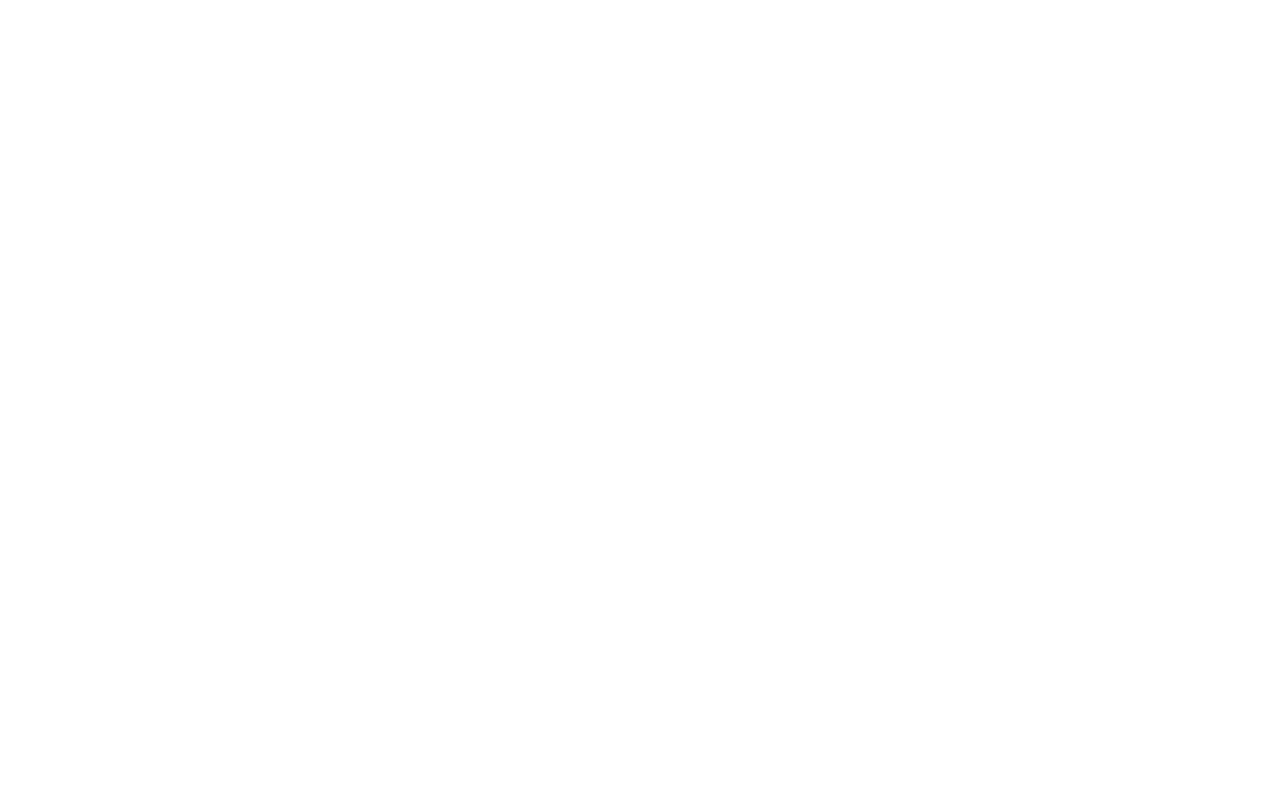
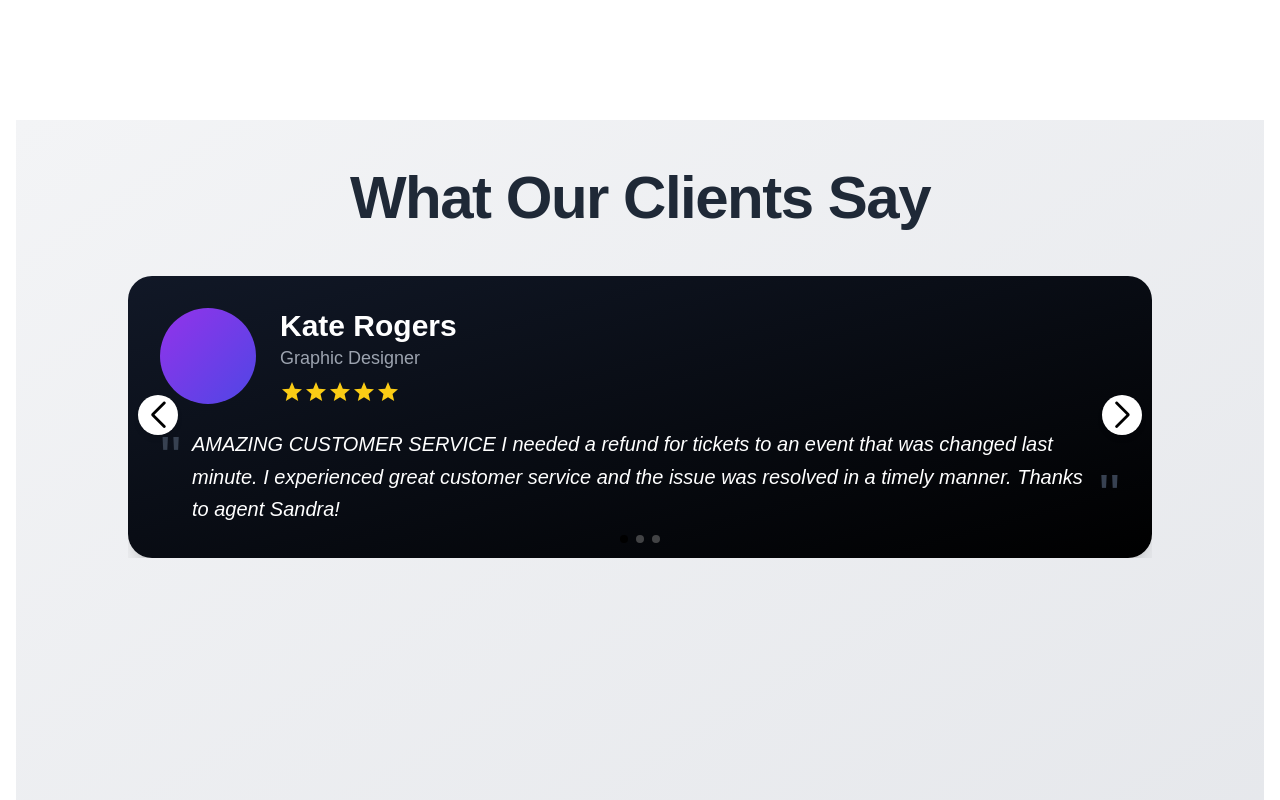
Before and after one commit to anubhakapur/GulaabJamoon, a React (Vite) app in the folder frontend/: page / in a window 1280 px wide. Shown: the part 1640-2440 px from the top of the page. Before the commit the page ends 1824 px from the top, so only its background shows below. Built offline with nearby package versions, Linux system fonts and the light colour scheme.

Commit message:
testimonial - basic

```diff
--- a/frontend/src/Pages/Homepage.jsx
+++ b/frontend/src/Pages/Homepage.jsx
@@ -4,7 +4,7 @@
 import TripCarousel from "../components/TripCarousel";
 import { motion } from "framer-motion";
 import trips from "../assets/data/trips";
-
+import Testimonials from "../components/testimonials"
 
 const Homepage = () => {
   return (
@@ -26,6 +26,7 @@
           Discover Our Trips
         </motion.h1>
         <TripCarousel trips={trips} />
+        <Testimonials />
       </motion.div>
     </div>
   );
--- /dev/null
+++ b/frontend/src/components/testimonials.jsx
@@ -0,0 +1,82 @@
+import React from 'react';
+import { Swiper, SwiperSlide } from 'swiper/react';
+import { Navigation, Pagination, A11y } from 'swiper/modules';
+
+// Import Swiper styles
+import 'swiper/css';
+import 'swiper/css/navigation';
+import 'swiper/css/pagination';
+
+const testimonials = [
+  {
+    name: 'Kate Rogers',
+    title: 'Graphic Designer',
+    comment: 'AMAZING CUSTOMER SERVICE\n\nI needed a refund for tickets to an event that was changed last minute. I experienced great customer service and the issue was resolved in a timely manner. Thanks to agent Sandra!',
+    rating: 5,
+  },
+  {
+    name: 'John Doe',
+    title: 'Software Engineer',
+    comment: 'EXCELLENT SUPPORT\n\nThe team went above and beyond to help me with a complex technical issue. Their expertise and patience were truly appreciated.',
+    rating: 5,
+  },
+  {
+    name: 'Alice Smith',
+    title: 'Marketing Manager',
+    comment: 'OUTSTANDING EXPERIENCE\n\nFrom start to finish, my interaction with this company was seamless. Their attention to detail and commitment to customer satisfaction is unparalleled.',
+    rating: 4,
+  },
+];
+
+const TestimonialCard = ({ name, title, comment, rating }) => (
+  <div className="bg-gradient-to-br from-gray-900 to-black text-white rounded-3xl p-8 shadow-xl">
+    <div className="flex flex-col sm:flex-row items-center sm:items-start mb-6">
+      <div className="w-24 h-24 bg-gradient-to-br from-purple-600 to-indigo-600 rounded-full mb-4 sm:mb-0 sm:mr-6 flex-shrink-0"></div>
+      <div className="flex-1 text-center sm:text-left">
+        <h3 className="font-bold text-2xl sm:text-3xl">{name}</h3>
+        <p className="text-gray-400 text-lg">{title}</p>
+        <div className="flex justify-center sm:justify-start mt-2">
+          {[...Array(rating)].map((_, i) => (
+            <svg key={i} className="w-6 h-6 text-yellow-400 fill-current" viewBox="0 0 24 24">
+              <path d="M12 17.27L18.18 21l-1.64-7.03L22 9.24l-7.19-.61L12 2 9.19 8.63 2 9.24l5.46 4.73L5.82 21z" />
+            </svg>
+          ))}
+        </div>
+      </div>
+    </div>
+    <div className="relative">
+      <span className="text-6xl text-gray-700 absolute top-0 left-0">"</span>
+      <p className="text-xl leading-relaxed pl-8 pr-8 italic">{comment}</p>
+      <span className="text-6xl text-gray-700 absolute bottom-0 right-0">"</span>
+    </div>
+  </div>
+);
+
+const TestimonialPage = () => {
+  return (
+    <div className="bg-gradient-to-br from-gray-100 to-gray-200 min-h-screen py-12 px-4 sm:px-6 lg:px-8">
+      <div className="max-w-5xl mx-auto">
+        <h1 className="text-5xl sm:text-6xl font-extrabold text-center mb-12 text-gray-800 tracking-tight">
+          What Our Clients Say
+        </h1>
+        <Swiper
+          modules={[Navigation, Pagination, A11y]}
+          spaceBetween={30}
+          slidesPerView={1}
+          navigation
+          pagination={{ clickable: true }}
+          loop={true}
+          className="testimonial-swiper"
+        >
+          {testimonials.map((testimonial, index) => (
+            <SwiperSlide key={index}>
+              <TestimonialCard {...testimonial} />
+            </SwiperSlide>
+          ))}
+        </Swiper>
+      </div>
+    </div>
+  );
+};
+
+export default TestimonialPage;
--- a/frontend/src/index.css
+++ b/frontend/src/index.css
@@ -25,6 +25,36 @@
   background-color: #000000 !important; /* Black color for active dot */
 }
 
+.testimonial-swiper .swiper-button-next,
+.testimonial-swiper .swiper-button-prev {
+  color: #1F2937;
+  background-color: white;
+  width: 40px;
+  height: 40px;
+  border-radius: 50%;
+  box-shadow: 0 4px 6px -1px rgba(0, 0, 0, 0.1), 0 2px 4px -1px rgba(0, 0, 0, 0.06);
+}
+
+.testimonial-swiper .swiper-button-next:after,
+.testimonial-swiper .swiper-button-prev:after {
+  font-size: 18px;
+}
+
+.testimonial-swiper .swiper-pagination-bullet {
+  background-color: #4B5563;
+  opacity: 0.5;
+}
+
+.testimonial-swiper .swiper-pagination-bullet-active {
+  opacity: 1;
+  background-color: #1F2937;
+}
+
+.testimonial-swiper .swiper-button-next:hover,
+.testimonial-swiper .swiper-button-prev:hover {
+  background-color: #F3F4F6;
+}
+
 @media (max-width: 1023px) {
   .swiper-button-next,
   .swiper-button-prev {
```
